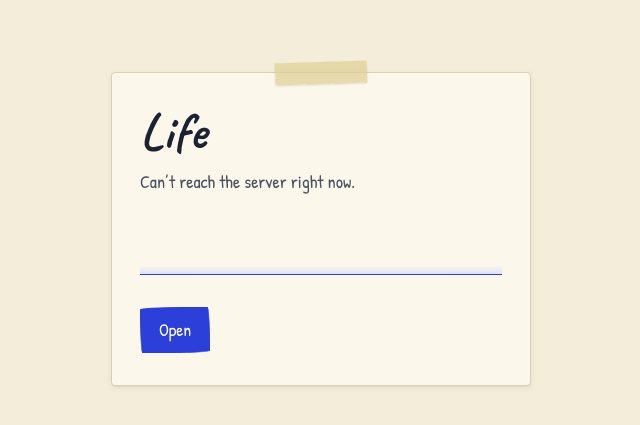
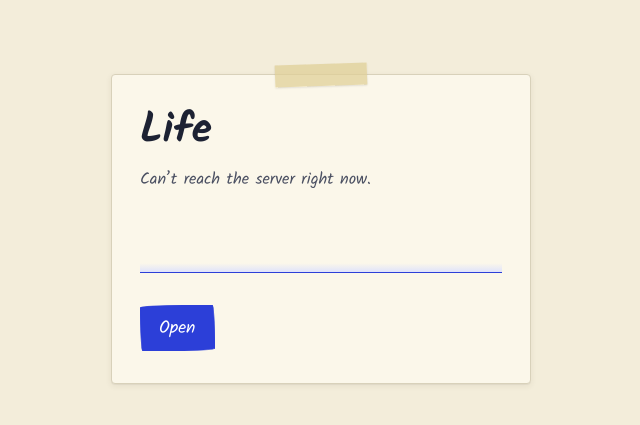
Before and after one commit to abxhr/life, a plain HTML site: page index.html in a window 1280 px wide. Shown: the part 171-596 px from the top of the page, without its empty margins (319-959 px from the left). Drawn offline with Linux system fonts and the light colour scheme; no server answers.

Commit message:
Typography: Kalam across the app (replaces Caveat/Patrick Hand/Nunito)
Co-Authored-By: Claude Sonnet 5.5 <noreply@anthropic.com>

```diff
--- a/static/css/app.css
+++ b/static/css/app.css
@@ -13,10 +13,10 @@
   --d-travel: #0f7e85; --d-health: #c2483a; --d-work: #4a5a6b; --d-goals: #8c5a09; --d-notes: #6b4fa0; --d-lists: #2f7d3a;
   --shadow: 0 1px 0 rgba(0,0,0,.04), 0 2px 6px rgba(60,50,20,.08);
   /* type */
-  --f-hand: "Patrick Hand", "Segoe Print", "Bradley Hand", cursive;
-  --f-title: "Caveat", "Segoe Script", cursive;
-  --f-ui: "Nunito", system-ui, sans-serif;
-  --fs-0: 1.125rem; --fs-sm: .95rem; --fs-1: 1.3rem; --fs-2: 1.75rem; --fs-3: 2.4rem; --fs-4: 3.2rem;
+  --f-hand: "Kalam", "Segoe Print", "Bradley Hand", cursive;
+  --f-title: "Kalam", "Segoe Print", "Bradley Hand", cursive;
+  --f-ui: system-ui, "Segoe UI", sans-serif;
+  --fs-0: 1.02rem; --fs-sm: .88rem; --fs-1: 1.15rem; --fs-2: 1.5rem; --fs-3: 2rem; --fs-4: 2.6rem;
   --lh: 32px;        /* the ruled-line pitch */
   --sp: 4px;         /* 4px grid */
   --r-c: 7px; --r-p: 4px; --r-d: 14px;
@@ -48,7 +48,7 @@
     color-scheme: dark;
   }
 }
-:root[data-density="compact"] { --lh: 28px; --fs-0: 1.05rem; }
+:root[data-density="compact"] { --lh: 28px; --fs-0: .95rem; }
 
 *, *::before, *::after { box-sizing: border-box; }
 html { -webkit-text-size-adjust: 100%; }
@@ -56,7 +56,7 @@ body {
   margin: 0; background: var(--paper); color: var(--ink); font: var(--fs-0)/var(--lh) var(--f-hand);
   -webkit-font-smoothing: antialiased; font-variant-numeric: tabular-nums; overflow-x: hidden;
 }
-h1, h2, h3 { font-family: var(--f-title); font-weight: 700; margin: 0; line-height: 1.05; letter-spacing: .2px; }
+h1, h2, h3 { font-family: var(--f-title); font-weight: 700; margin: 0; line-height: 1.2; }
 h1 { font-size: var(--fs-3); } h2 { font-size: var(--fs-2); } h3 { font-size: var(--fs-1); }
 p { margin: 0 0 var(--lh); }
 a { color: var(--pen); text-decoration: underline; text-decoration-style: wavy; text-underline-offset: 4px; text-decoration-thickness: 1px; }
@@ -86,7 +86,7 @@ button, input, select, textarea { font: inherit; color: inherit; }
   background: radial-gradient(circle at 50% 50%, var(--paper) 0 5.5px, rgba(0,0,0,.35) 6px, transparent 7px) 0 8px / 26px 32px repeat-y,
               radial-gradient(ellipse at 50% 50%, transparent 0 8px, #b9bcc7 8.5px 10px, transparent 11px) -8px 8px / 26px 32px repeat-y;
 }
-.brand { font: 700 2.2rem/1 var(--f-title); padding: 4px 8px 14px; display: flex; align-items: baseline; gap: 8px; }
+.brand { font: 700 1.9rem/1 var(--f-title); padding: 4px 8px 14px; display: flex; align-items: baseline; gap: 8px; }
 .brand small { font: 500 .95rem var(--f-hand); opacity: .65; }
 .cap-box { display: flex; margin: 0 0 14px; }
 .cap-box input {
@@ -135,8 +135,8 @@ main.page-wrap { position: relative; min-width: 0; }
 .card-head .count { color: var(--ink-3); font-size: var(--fs-sm); }
 .taped::before { content: ""; position: absolute; top: -11px; left: 50%; width: 92px; height: 22px; margin-left: -46px; background: var(--tape); transform: rotate(-2deg); box-shadow: 0 1px 2px rgba(0,0,0,.1); }
 .sticky { background: var(--sticky); color: var(--sticky-ink); border: 0; border-radius: 2px 2px 14px 2px; transform: rotate(-.5deg); box-shadow: 2px 4px 10px rgba(60,50,10,.2); padding: 22px 24px; }
-.sticky .big { font: 700 var(--fs-2)/1.1 var(--f-title); }
-.hero-line { font: 700 clamp(2rem, 4.4vw, var(--fs-4))/1.02 var(--f-title); margin: 0 0 8px; max-width: 22ch; text-wrap: balance; }
+.sticky .big { font: 700 var(--fs-2)/1.2 var(--f-title); }
+.hero-line { font: 700 clamp(1.6rem, 3.4vw, var(--fs-4))/1.18 var(--f-title); margin: 0 0 8px; max-width: 22ch; text-wrap: balance; }
 .empty { text-align: center; padding: 28px 16px; color: var(--ink-2); }
 .empty svg { width: 54px; height: 54px; color: var(--ink-3); margin-bottom: 6px; }
 .empty .big { font: 700 var(--fs-1) var(--f-title); color: var(--ink); display: block; }
@@ -228,7 +228,7 @@ kbd { font: 600 .8rem var(--f-ui); border: 1px solid var(--ink-3); border-bottom
   .topbar .brand { padding: 0; font-size: 2rem; }
   .page { padding: 20px 16px calc(var(--tabh) + 110px) 40px; background-position: 0 14px; }
   .page::before { content: ""; position: absolute; left: 28px; top: 0; bottom: 0; border-left: 2px solid var(--margin); opacity: .5; z-index: 1; }
-  :root { --fs-0: 1.2rem; --fs-3: 2.1rem; }
+  :root { --fs-0: 1.05rem; --fs-3: 1.8rem; }
   .tabbar { display: grid; grid-template-columns: repeat(5, 1fr); position: fixed; bottom: 0; left: 0; right: 0; z-index: 30; background: var(--cover); color: var(--cover-ink); padding: 4px 4px calc(4px + env(safe-area-inset-bottom)); height: calc(var(--tabh) + env(safe-area-inset-bottom)); }
   .tabbar a, .tabbar button { display: flex; flex-direction: column; align-items: center; justify-content: center; gap: 0; color: inherit; text-decoration: none; background: none; border: 0; font-size: .95rem; min-height: 56px; cursor: pointer; border-radius: 10px; }
   .tabbar [aria-current="page"] { background: rgba(255,255,255,.12); }
--- a/static/css/views.css
+++ b/static/css/views.css
@@ -2,8 +2,8 @@
 .mini { width: 14px; height: 14px; vertical-align: -2px; }
 .today-grid { display: grid; grid-template-columns: minmax(0, 1.7fr) minmax(260px, 1fr); gap: 24px; align-items: start; }
 .hero-row { display: grid; grid-template-columns: 1.3fr 1fr; gap: 20px; align-items: stretch; }
-.big-line { font: 700 1.5rem/1.1 var(--f-title); }
-.stat-row { display: flex; gap: 22px; } .stat b { display: block; font: 700 1.9rem/1 var(--f-title); } .stat span { color: var(--ink-3); font-size: var(--fs-sm); }
+.big-line { font: 700 1.2rem/1.2 var(--f-title); }
+.stat-row { display: flex; gap: 22px; } .stat b { display: block; font: 700 1.6rem/1 var(--f-title); } .stat span { color: var(--ink-3); font-size: var(--fs-sm); }
 @media (max-width: 1000px) { .today-grid, .hero-row { grid-template-columns: 1fr; } }
 
 /* calendar */
@@ -61,7 +61,7 @@ input[type=range] { accent-color: var(--pen); min-height: 32px; }
 .sw { display: inline-block; width: 16px; height: 12px; border-radius: 3px; border: 1px solid var(--ink-3); } .sw.c-none { background: var(--foil); } .sw.c-been { background: var(--pen); } .sw.c-lived { background: var(--ink); } .sw.c-want { background: repeating-linear-gradient(45deg, var(--d-goals) 0 2px, var(--panel) 2px 5px); } .sw.c-planned { background: var(--d-travel); }
 .stats { display: flex; gap: 28px; flex-wrap: wrap; padding: 4px 4px 0; } .stats .stat b { font-size: 2.3rem; }
 .passport { overflow: hidden; } .stamp { position: absolute; right: 18px; top: 14px; width: 92px; height: 92px; border: 3px double var(--d-travel); border-radius: 50%; color: var(--d-travel); display: grid; place-content: center; text-align: center; transform: rotate(-12deg); opacity: .75; pointer-events: none; }
-.stamp b { font: 700 1.9rem/1 var(--f-title); } .stamp span { font-size: .72rem; line-height: 1.1; max-width: 70px; }
+.stamp b { font: 700 1.6rem/1 var(--f-title); } .stamp span { font-size: .72rem; line-height: 1.1; max-width: 70px; }
 .thumb { width: 76px; height: 76px; object-fit: cover; border-radius: 4px; border: 4px solid #fff; box-shadow: var(--shadow); transform: rotate(-1.5deg); } .thumb:nth-child(even) { transform: rotate(1.5deg); }
 .pin.want span { background: var(--d-goals); }
 .trip:hover { transform: rotate(-.3deg); } .trip { transition: transform .2s; }
@@ -83,9 +83,9 @@ input[type=range] { accent-color: var(--pen); min-height: 32px; }
 /* year in review: the poster */
 .yr { background: var(--panel); border: 1.5px solid var(--ink); border-radius: 4px; padding: 32px clamp(18px, 4vw, 48px); box-shadow: 6px 8px 0 rgba(0,0,0,.12); position: relative; }
 .yr::before { content: ""; position: absolute; top: -12px; left: 12%; width: 110px; height: 24px; background: var(--tape); transform: rotate(-3deg); }
-.yr-title { font: 700 clamp(2.6rem, 8vw, 5rem)/1 var(--f-title); margin: 0; } .yr-sub { color: var(--ink-3); margin: 4px 0 24px; }
+.yr-title { font: 700 clamp(2.2rem, 7vw, 3.8rem)/1.1 var(--f-title); margin: 0; } .yr-sub { color: var(--ink-3); margin: 4px 0 24px; }
 .yr-grid { display: grid; grid-template-columns: repeat(auto-fit, minmax(130px, 1fr)); gap: 18px 24px; margin-bottom: 24px; }
-.yr-stat b { display: block; font: 700 3rem/1 var(--f-title); color: var(--pen); } .yr-stat span { color: var(--ink-2); }
+.yr-stat b { display: block; font: 700 2.3rem/1 var(--f-title); color: var(--pen); } .yr-stat span { color: var(--ink-2); }
 .yr-p { font-size: 1.3rem; margin: 0 0 12px; } .yr-block { margin-top: 24px; border-top: 1.5px dashed var(--rule); padding-top: 12px; }
 @media print { .no-print { display: none !important; } .page { background: none; padding: 0; } .yr { box-shadow: none; border-color: #000; } body { background: #fff; } }
 
--- a/static/fonts/fonts.css
+++ b/static/fonts/fonts.css
@@ -1,40 +1,2 @@
-@font-face {
-  font-family: 'Caveat';
-  font-style: normal;
-  font-weight: 500;
-  font-display: swap;
-  src: url(Caveat-500.woff2) format('woff2');
-  unicode-range: U+0000-00FF, U+0131, U+0152-0153, U+02BB-02BC, U+02C6, U+02DA, U+02DC, U+0304, U+0308, U+0329, U+2000-206F, U+20AC, U+2122, U+2191, U+2193, U+2212, U+2215, U+FEFF, U+FFFD;
-}
-@font-face {
-  font-family: 'Caveat';
-  font-style: normal;
-  font-weight: 700;
-  font-display: swap;
-  src: url(Caveat-700.woff2) format('woff2');
-  unicode-range: U+0000-00FF, U+0131, U+0152-0153, U+02BB-02BC, U+02C6, U+02DA, U+02DC, U+0304, U+0308, U+0329, U+2000-206F, U+20AC, U+2122, U+2191, U+2193, U+2212, U+2215, U+FEFF, U+FFFD;
-}
-@font-face {
-  font-family: 'Nunito';
-  font-style: normal;
-  font-weight: 500;
-  font-display: swap;
-  src: url(Nunito-500.woff2) format('woff2');
-  unicode-range: U+0000-00FF, U+0131, U+0152-0153, U+02BB-02BC, U+02C6, U+02DA, U+02DC, U+0304, U+0308, U+0329, U+2000-206F, U+20AC, U+2122, U+2191, U+2193, U+2212, U+2215, U+FEFF, U+FFFD;
-}
-@font-face {
-  font-family: 'Nunito';
-  font-style: normal;
-  font-weight: 700;
-  font-display: swap;
-  src: url(Nunito-700.woff2) format('woff2');
-  unicode-range: U+0000-00FF, U+0131, U+0152-0153, U+02BB-02BC, U+02C6, U+02DA, U+02DC, U+0304, U+0308, U+0329, U+2000-206F, U+20AC, U+2122, U+2191, U+2193, U+2212, U+2215, U+FEFF, U+FFFD;
-}
-@font-face {
-  font-family: 'Patrick Hand';
-  font-style: normal;
-  font-weight: 400;
-  font-display: swap;
-  src: url(PatrickHand-400.woff2) format('woff2');
-  unicode-range: U+0000-00FF, U+0131, U+0152-0153, U+02BB-02BC, U+02C6, U+02DA, U+02DC, U+0304, U+0308, U+0329, U+2000-206F, U+20AC, U+2122, U+2191, U+2193, U+2212, U+2215, U+FEFF, U+FFFD;
-}
+@font-face { font-family: 'Kalam'; font-style: normal; font-weight: 400; font-display: swap; src: url(Kalam-400.woff2) format('woff2'); }
+@font-face { font-family: 'Kalam'; font-style: normal; font-weight: 700; font-display: swap; src: url(Kalam-700.woff2) format('woff2'); }
```
Also changed, not shown: DESIGN.md (+1 -3 lines), styleguide.html (+1 -1 lines), README.md, static/fonts/Caveat-500.woff2 (deleted), static/fonts/Caveat-700.woff2 (deleted), static/fonts/Kalam-400.woff2 (added), static/fonts/Kalam-700.woff2 (added), static/fonts/Nunito-500.woff2 (deleted), static/fonts/Nunito-700.woff2 (deleted), static/fonts/PatrickHand-400.woff2 (deleted), 1 other file.
